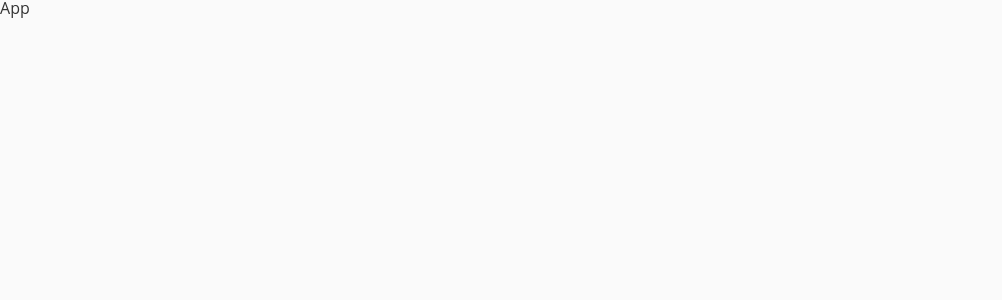
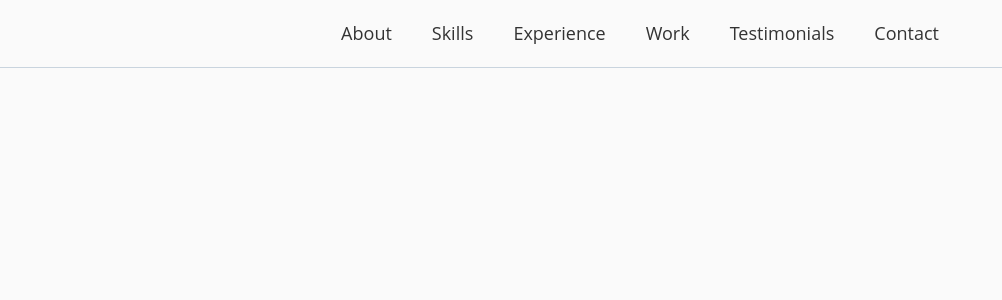
Before and after one commit to AlejandroLucas161/portfolio, a React (Vite) app: page / in a window 1280 px wide. Shown: the top 300 px of the page, without its empty margins (0-1002 px from the left). Built offline with nearby package versions, Linux system fonts and the light colour scheme.

Commit message:
Navbar created and react-scroll library added

```diff
--- a/package.json
+++ b/package.json
@@ -10,8 +10,10 @@
     "preview": "vite preview"
   },
   "dependencies": {
+    "@types/react-scroll": "^1.8.10",
     "react": "^18.2.0",
-    "react-dom": "^18.2.0"
+    "react-dom": "^18.2.0",
+    "react-scroll": "^1.9.0"
   },
   "devDependencies": {
     "@types/react": "^18.2.64",
--- a/src/App.tsx
+++ b/src/App.tsx
@@ -1,7 +1,8 @@
 import { FunctionComponent } from "react";
+import { Navbar } from "./components";
 
 const App: FunctionComponent = () => {
-  return <div>App</div>;
+  return <Navbar />;
 };
 
 export default App;
--- /dev/null
+++ b/src/components/Navbar/Navbar.tsx
@@ -0,0 +1,33 @@
+import { FunctionComponent } from "react";
+import { Link } from "react-scroll";
+
+interface NavbarItem {
+  name: string;
+}
+
+const NavbarItems: Array<NavbarItem> = [
+  { name: "About" },
+  { name: "Skills" },
+  { name: "Experience" },
+  { name: "Work" },
+  { name: "Testimonials" },
+  { name: "Contact" },
+];
+
+const Navbar: FunctionComponent = () => {
+  return (
+    <nav className="fixed w-screen border-b-[0.5px] border-b-darkerblue border-opacity-30">
+      <ul className="h-fit flex gap-10 text-[18px] justify-center">
+        {NavbarItems.map(({ name }, idx) => (
+          <Link key={idx} to={name} spy smooth>
+            <li className="my-4 py-2 border-b border-opacity-0 border-b-darkerblue hover:border-opacity-100 transition duration-300 hover:text-darkerblue cursor-pointer">
+              {name}
+            </li>
+          </Link>
+        ))}
+      </ul>
+    </nav>
+  );
+};
+
+export default Navbar;
--- /dev/null
+++ b/src/components/Navbar/index.ts
@@ -0,0 +1 @@
+export { default } from "./Navbar";
--- /dev/null
+++ b/src/components/index.ts
@@ -0,0 +1,3 @@
+import Navbar from "./Navbar";
+
+export { Navbar };
--- a/tailwind.config.js
+++ b/tailwind.config.js
@@ -2,7 +2,11 @@
 export default {
   content: ["./index.html", "./src/**/*.{js,ts,jsx,tsx}"],
   theme: {
-    extend: {},
+    colors: {
+      darkerblue: "#5b7f9e",
+      lighterblue: "#8da3b8",
+      lighterbluegray: "#b1c0cb",
+    },
   },
   plugins: [],
 };
```
Also changed, not shown: 2 other files (tests, documents, lock files or other folders).
